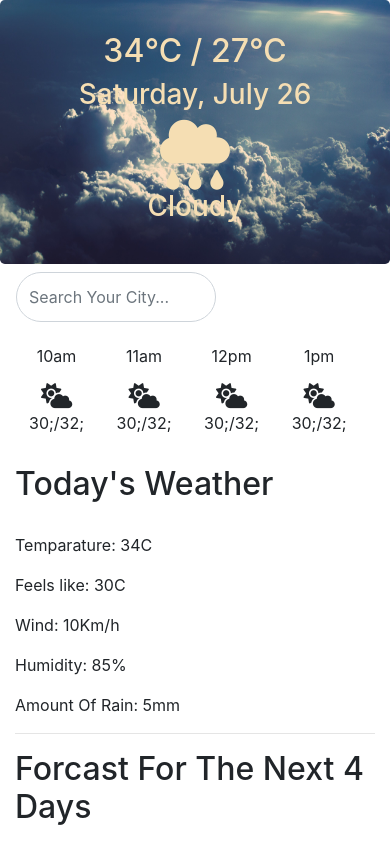
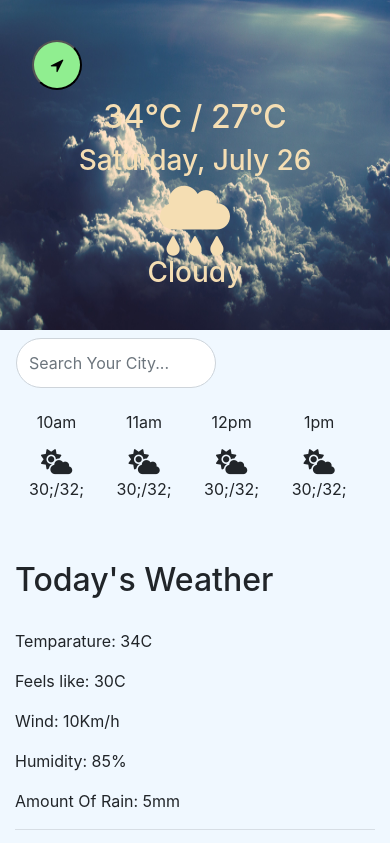
Before and after one commit to someshwarsarkar/weather, a plain HTML site: page index.html in a window 390 px wide. Shown: the top 843 px of the page. Drawn offline with nearby package versions, Linux system fonts and the light colour scheme.

Commit message:
responsive

```diff
--- a/index.css
+++ b/index.css
@@ -2,6 +2,12 @@
     padding: 0px;
     margin: 0px;
     border-radius: 0px;
+}
+body{
+  background-color: aliceblue;
+}
+::-webkit-scrollbar {
+  display: none;
 }
 .fakeimg {
     height: 200px;
@@ -17,10 +23,11 @@ input[type=text] {
   transition: width 0.5s ease-in-out;
   border-radius: 30px;
 }
-
-/* When the input field gets focus, change its width to 100% */
 input[type=text]:focus {
   width: 100%;
+}
+.future{
+  overflow-y: scroll;
 }
 .future div{
     width: 100%;
@@ -34,6 +41,7 @@ input[type=text]:focus {
 .today {
   overflow: auto;
   white-space: nowrap;
+  margin-bottom: 30px;
   }
 
   .today div {
@@ -45,7 +53,12 @@ input[type=text]:focus {
 i{
   font-size: 25px;
 }
-
+.navbar .location{
+  height: 50px;
+  width: 50px;
+  border-radius: 100px;
+  background-color: lightgreen;
+}
 @media (max-width: 600px){
 
 }
--- a/index.html
+++ b/index.html
@@ -9,11 +9,13 @@
   <script src="https://cdnjs.cloudflare.com/ajax/libs/popper.js/1.16.0/umd/popper.min.js"></script>
   <script src="https://maxcdn.bootstrapcdn.com/bootstrap/4.5.0/js/bootstrap.min.js"></script>
   <script src='https://kit.fontawesome.com/a076d05399.js'></script>
+  <link rel="stylesheet" href="https://cdnjs.cloudflare.com/ajax/libs/font-awesome/4.7.0/css/font-awesome.min.css">
   <link rel="stylesheet" type="text/css" href="index.css">
 </head>
 <body>
 
-<div class="jumbotron text-center" style="margin-bottom:0; background-image: url(180421.jpg); background-repeat: no-repeat; background-size: 100% 100%; color: wheat;">
+<div class="jumbotron text-center" style="margin-bottom:0; border-radius: 0px; background-image: url(180421.jpg); background-repeat: no-repeat; background-size: 100% 100%; color: wheat;">
+  <nav class="navbar"><button class="location"><i class="fa">&#xf124;</i></button></nav>
   <h2>34&#8451; / 27&#8451;</h2>
   <h3>Saturday, July 26</h3>
   <i class="fas fa-cloud-rain bigi"></i>
@@ -25,7 +27,7 @@
 </nav>
 
 <div class="container" >
-    <div class=" today">
+    <div class="today">
         <div>
             <p>10am</p>
             <i class="fas fa-cloud-sun"></i>
@@ -188,7 +190,7 @@
   </div>
 </div>
 
-<div class="jumbotron text-center bg-primary" style="margin-bottom:0; color: aliceblue;">
+<div class="jumbotron text-center" style="margin-bottom:0; border-radius: 0px; color: aliceblue; background-color: darkcyan;">
     <h1>Contact Info</h1>
     <p>Email: someshwarsarkar@gmail.com</p>
 
```
